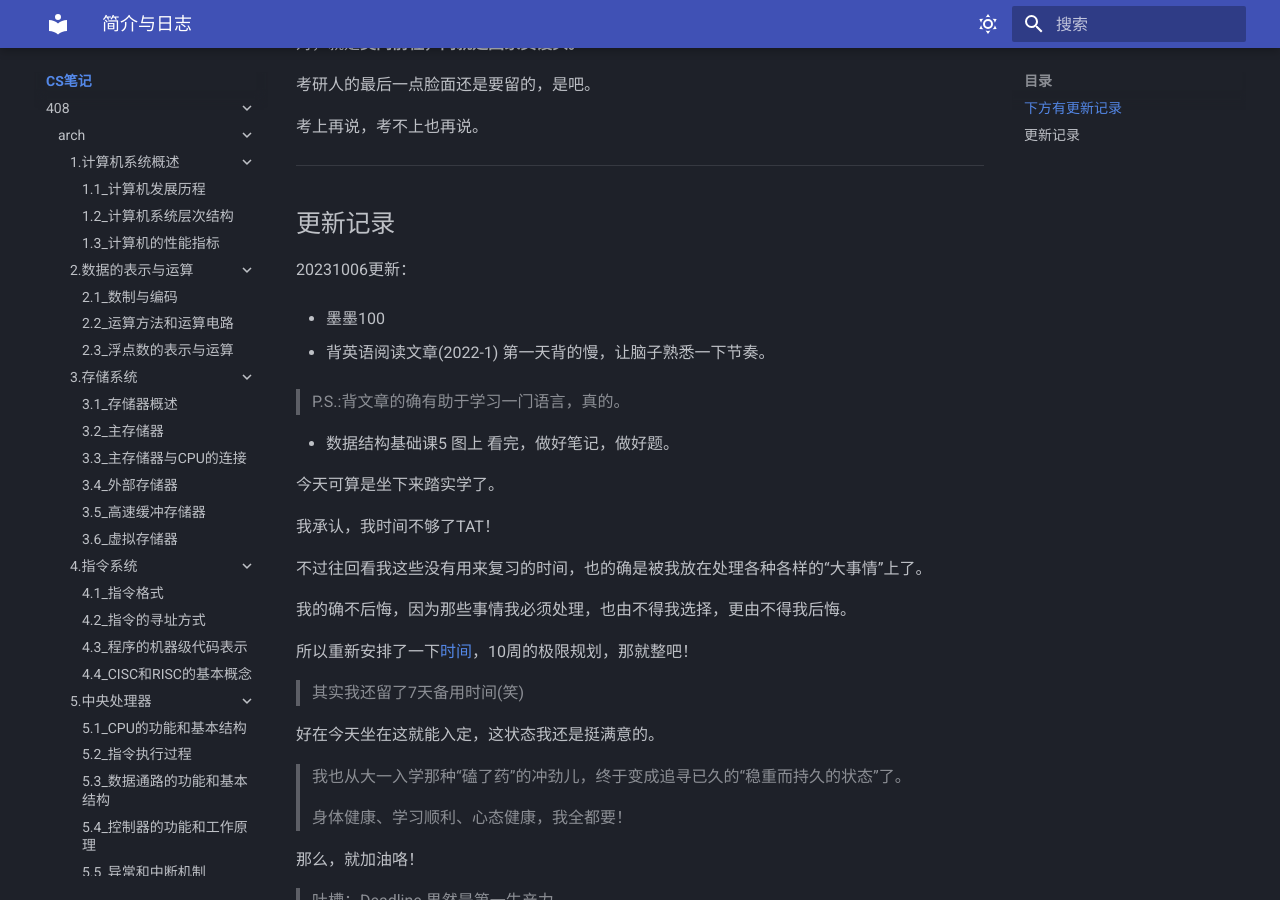
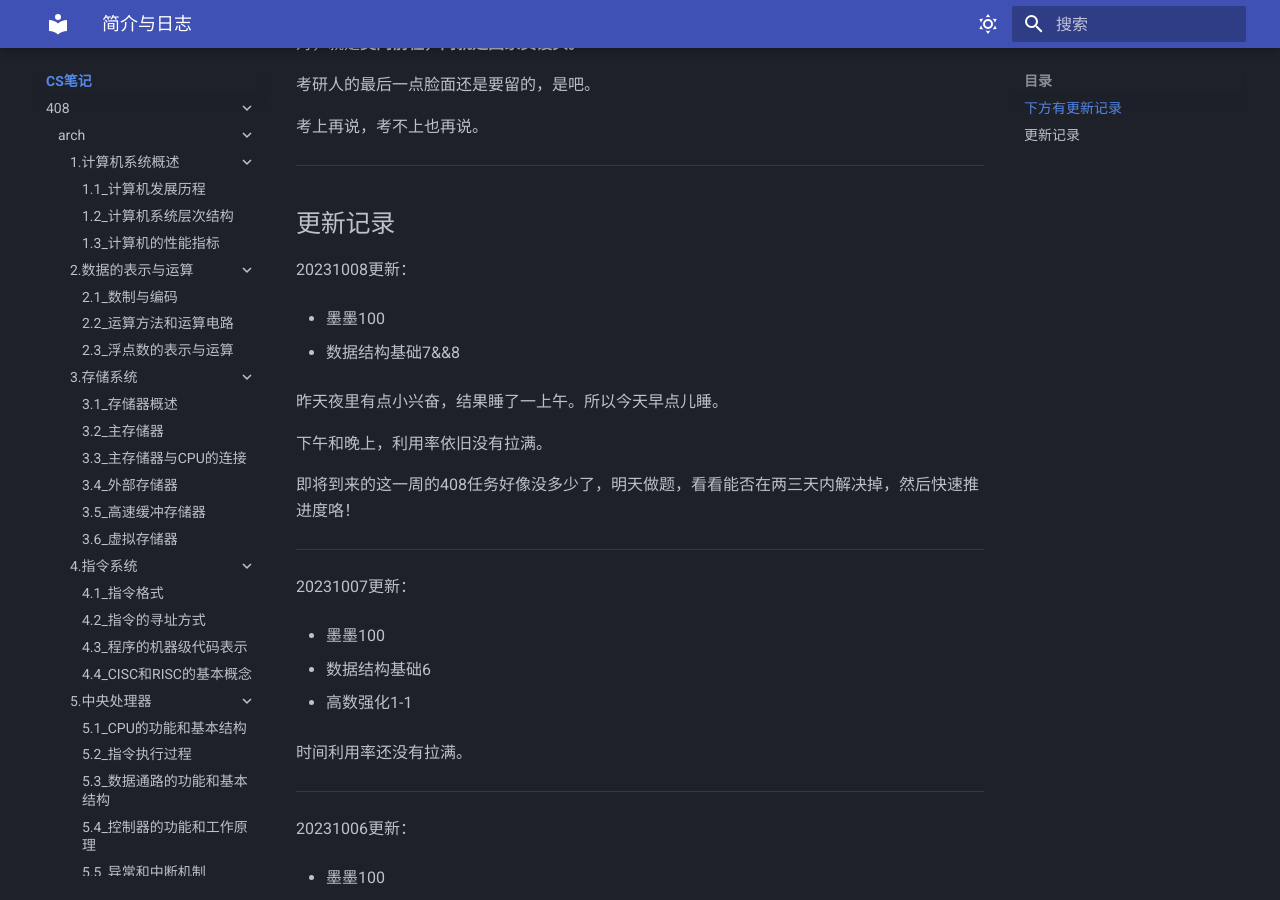
Before and after one commit to Haohahahaha/cs, an MkDocs documentation site: the page built from docs/index.md, in a window 1280 px wide and 900 px high, scrolled down 768 px. Built offline with MkDocs 1.6.1 and Material for MkDocs 9.7.7, drawn with Linux system fonts in a browser that asks for light colours.

Commit message:
2023-10-08_22:27:48 update

```diff
--- a/docs/index.md
+++ b/docs/index.md
@@ -39,6 +39,32 @@
 <a id="update"></a>
 
 ## 更新记录
+
+20231008更新：
+
+- 墨墨100
+
+- 数据结构基础7&&8
+
+昨天夜里有点小兴奋，结果睡了一上午。所以今天早点儿睡。
+
+下午和晚上，利用率依旧没有拉满。
+
+即将到来的这一周的408任务好像没多少了，明天做题，看看能否在两三天内解决掉，然后快速推进度咯！
+
+---
+
+20231007更新：
+
+- 墨墨100
+
+- 数据结构基础6
+
+- 高数强化1-1
+
+时间利用率还没有拉满。
+
+---
 
 20231006更新：
 
```
